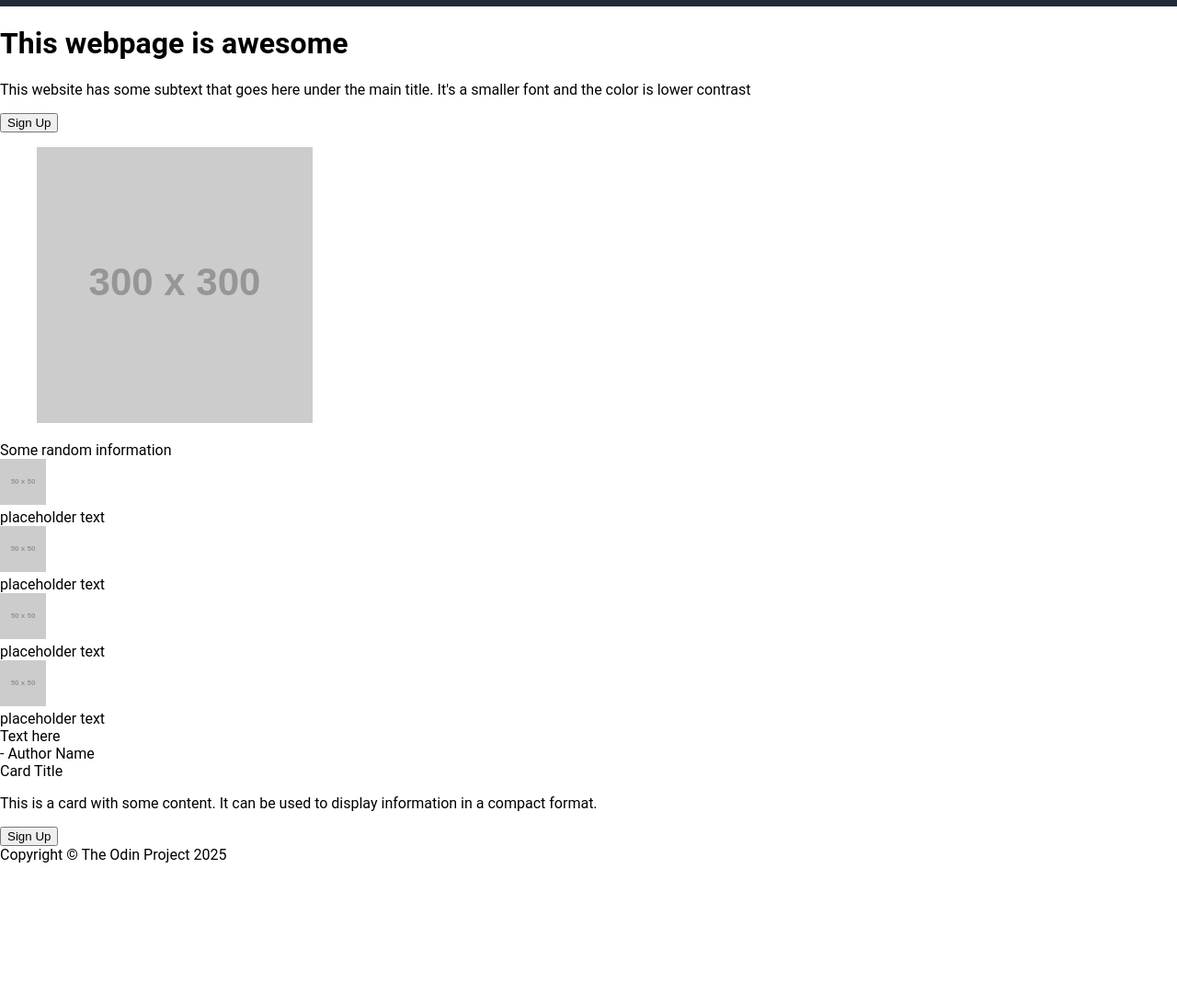
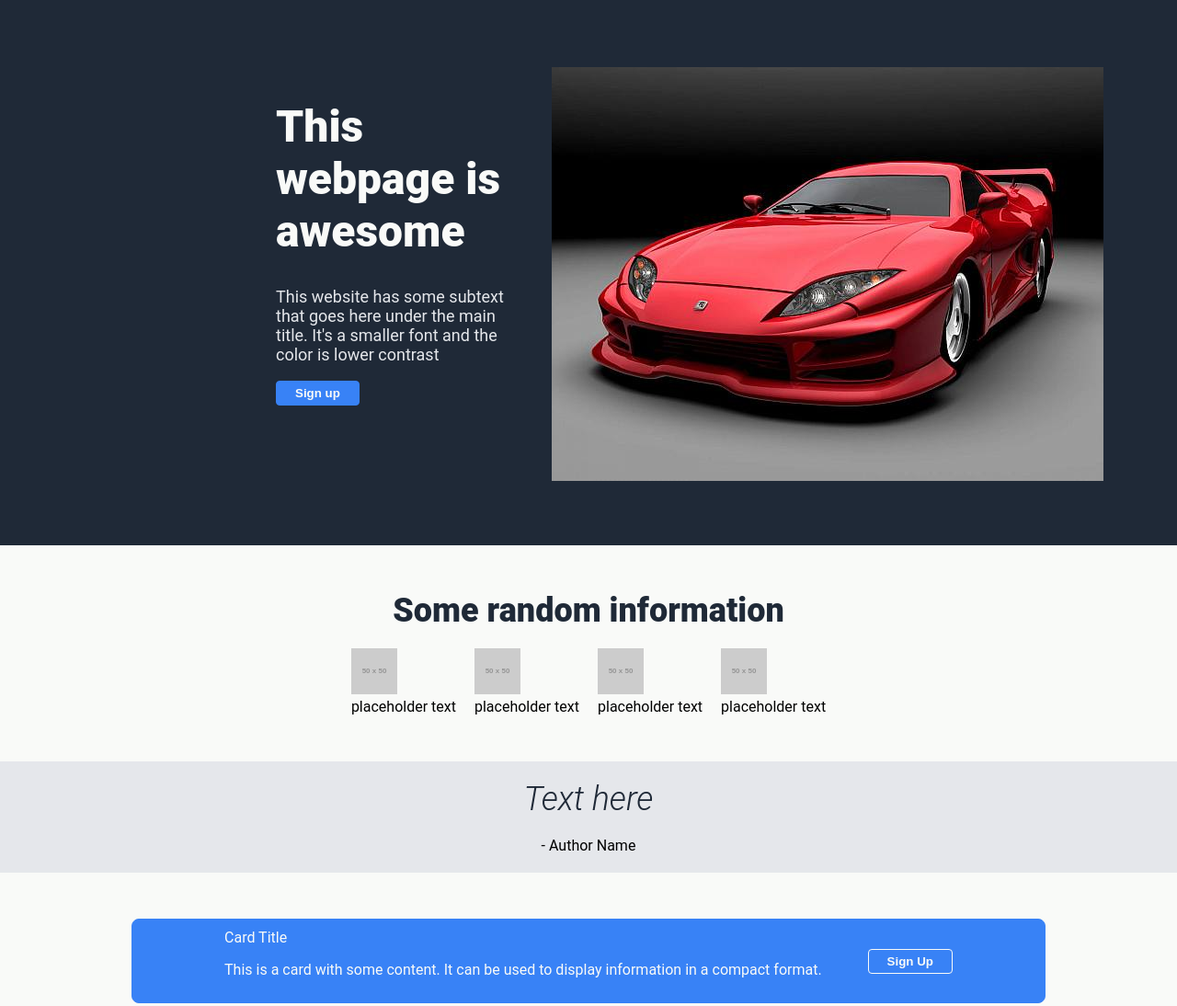
Before and after one commit to notadityah/learningfrontend-project-landingpage, a plain HTML site: page index.html in a window 1280 px wide. Shown: the part 41-1135 px from the top of the page at 92% size. Before the commit the page ends 980 px from the top, so only its background shows below. Drawn offline with Linux system fonts and the light colour scheme; placeholder pictures from the web are drawn by us.

Commit message:
add css for main section of webpage and footer

```diff
--- a/index.html
+++ b/index.html
@@ -28,11 +28,11 @@
             This website has some subtext that goes here under the main title.
             It's a smaller font and the color is lower contrast
           </p>
-          <button class="button1">Sign Up</button>
+          <button class="button1">Sign up</button>
         </div>
         <figure class="intro-image">
           <img
-            src="https://via.placeholder.com/300"
+            src="images/car-hd-2011.jpg"
             alt="This is a placeholder for an image"
           />
         </figure>
@@ -68,14 +68,14 @@
 
         <div class="third-box">
           <div class="card">
-            <div class="card-title">Card Title</div>
             <div class="card-content">
-              <p>
-                This is a card with some content. It can be used to display
-                information in a compact format.
-              </p>
-              <button class="button2">Sign Up</button>
+                <div class="card-title">Card Title</div>
+                <p>
+                    This is a card with some content. It can be used to display
+                    information in a compact format.
+                </p>
             </div>
+            <button class="button2">Sign Up</button>
           </div>
         </div>
       </div>
--- a/style.css
+++ b/style.css
@@ -8,7 +8,7 @@ body {
     background-color: #1F2937;
     display: flex;
     justify-content: space-between;
-    padding: 10px 20px;
+    padding: 10px 300px;
 }
 
 .header-left {
@@ -33,3 +33,136 @@ a {
     text-decoration: none;
     color: #e5e7eb;;
 }
+
+main {
+    padding: 0;
+    margin: 0;
+}
+
+.intro {
+    background-color: #1F2937;
+    padding: 50px 300px;
+    display: flex;
+    align-items: flex-start;
+    justify-content: space-between;
+}
+
+.intro-text {
+    width: 50%;
+    align-self: flex-start;
+    padding : 20px 0;
+}
+
+.intro-text-title {
+    color: #F9FAF8;
+    font-size: 48px;
+    font-weight: 900;
+}
+
+.intro-text-para {
+    color: #e5e7eb;
+    font-size: 18px;;
+}
+
+.intro-image {
+    height: 50%;
+    width: 50%;
+}
+
+.button1 {
+    background-color: #3882f6;
+    color: #F9FAF8;
+    padding: 5px 20px;
+    border: 1px solid #3882f6;
+    border-radius: 4px;
+    font-weight: bold;
+    cursor: pointer;
+}
+
+.content {
+    background-color: #F9FAF8;
+    display: flex;
+    flex-direction: column;
+    align-items: center;
+    padding: 50px 0;
+    gap: 50px;
+}
+
+.content-title {
+    font-size: 36px;
+    font-weight: 900;
+    color: #1F2937;
+}
+
+.first-box {
+    width: 100%;
+    display: flex;
+    flex-direction: column;
+    align-items: center;
+    gap: 20px;
+}
+
+.content-container {
+    display: flex;
+    justify-content: space-evenly;
+    gap: 20px;
+}
+
+.second-box {
+    width: 100%;
+    background-color: #e5e7eb;
+    display: flex;
+    flex-direction: column;
+    padding: 20px 0;
+    align-items: center;
+    gap: 20px;
+}
+
+.quote {
+    font-size: 36px;
+    color: #1F2937;
+    font-style: italic;
+    font-weight: 300;
+}
+
+.third-box {
+    width: 100%;
+    display: flex;
+    justify-content: center;
+    align-items: center;
+    gap: 20px;
+}
+
+.card {
+    background-color: #3882f6;
+    border: 1px solid #3882f6;
+    border-radius: 8px;
+    display: flex;
+    padding: 10px 100px;
+    gap: 50px;
+    align-items: center;
+}
+
+.card-content {
+    color: #F9FAF8;
+    display: flex;
+    flex-direction: column;
+    justify-content: flex-start;
+}
+
+.button2 {
+    background-color: #3882f6;
+    color:#F9FAF8;
+    padding: 5px 20px;
+    border: 1px solid #F9FAF8;
+    border-radius: 4px;
+    font-weight: bold;
+    cursor: pointer;
+}
+
+footer {
+    background-color: #1F2937;
+    color: #F9FAF8;
+    text-align: center;
+    padding: 20px 0;
+}
```
Also changed, not shown: images/car-hd-2011.jpg (added).
